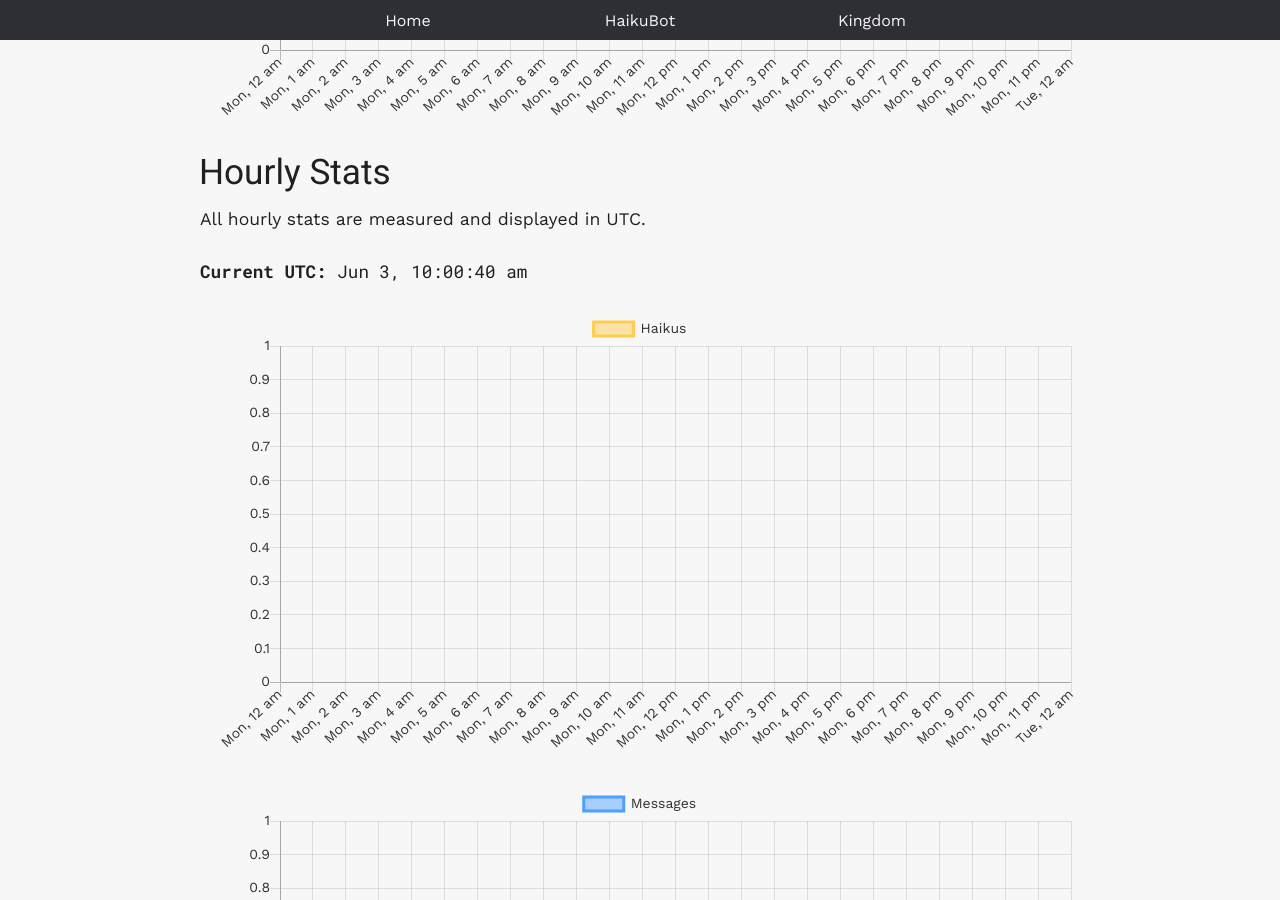
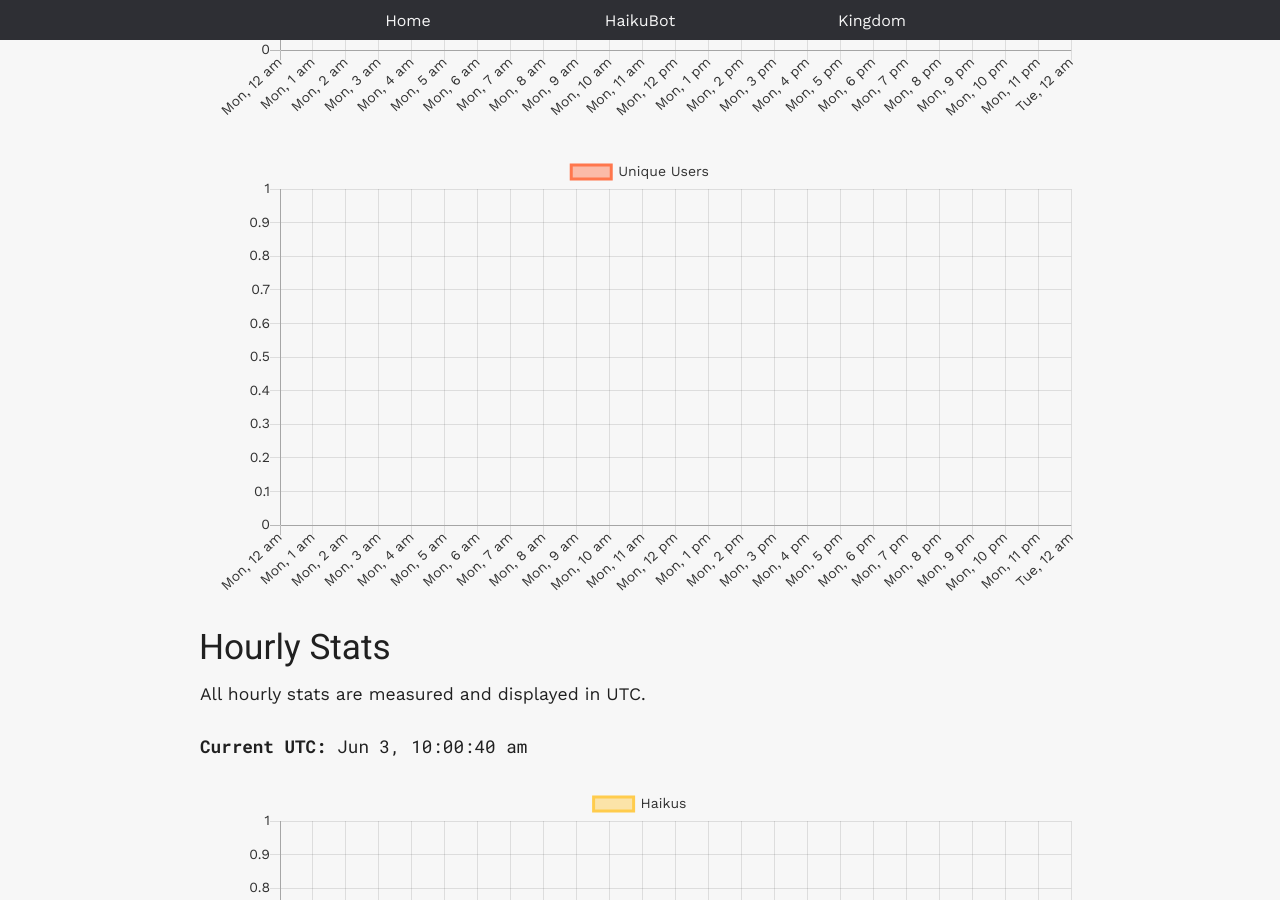
Before and after one commit to YtnomSnrub/ytnomsnrub.github.io, a Jekyll site: the page built from haikubot/stats.md, in a window 1280 px wide and 900 px high, scrolled down 3500 px. Built offline with Jekyll 4.4.1, drawn with Linux system fonts in a browser that asks for light colours; nearby versions of some CDN libraries; our own code applies the rules of GitHub Pages for plain Markdown files.

Commit message:
Added user count to live graphs

```diff
--- a/assets/js/numberpage.js
+++ b/assets/js/numberpage.js
@@ -258,7 +258,7 @@ function setupCharts() {
         // Update live charts
         chartIntervals.push(setInterval(function () {
             updateChart();
-        }, 10000));
+        }, chart.htmlData.updateFrequency));
     });
 }
 
@@ -354,7 +354,8 @@ function createChart(statGraph) {
     statChart.htmlData = {
         column: $statGraph.attr("data-column"),
         columnTime: $statGraph.attr("data-column-time"),
-        apiEndpoint: $statGraph.attr("data-endpoint")
+        apiEndpoint: $statGraph.attr("data-endpoint"),
+        updateFrequency: $statGraph.attr("data-loop-time")
     };
 
     // Set default data
--- a/haikubot/stats.md
+++ b/haikubot/stats.md
@@ -106,8 +106,9 @@ wide: true
 
 ## Live Stats
 
-<canvas class="stat-graph stat-graph-live" data-color="#ffcc4d" data-endpoint="haikuCount" data-label="Haikus" data-tensionless="true" width="1200" height="600"></canvas>
-<canvas class="stat-graph stat-graph-live" data-color="#4da0ff" data-endpoint="messageCount" data-label="Messages" width="1200" height="600"></canvas>
+<canvas class="stat-graph stat-graph-live" data-color="#ffcc4d" data-endpoint="haikuCount" data-label="Haikus" data-loop-time="10000" data-tensionless="true" width="1200" height="600"></canvas>
+<canvas class="stat-graph stat-graph-live" data-color="#4da0ff" data-endpoint="messageCount" data-label="Messages" data-loop-time="10000" width="1200" height="600"></canvas>
+<canvas class="stat-graph stat-graph-live" data-color="#ff774d" data-endpoint="uniqueUserCount" data-label="Unique Users" data-loop-time="30000" width="1200" height="600"></canvas>
 
 ## Daily Stats
 
```
